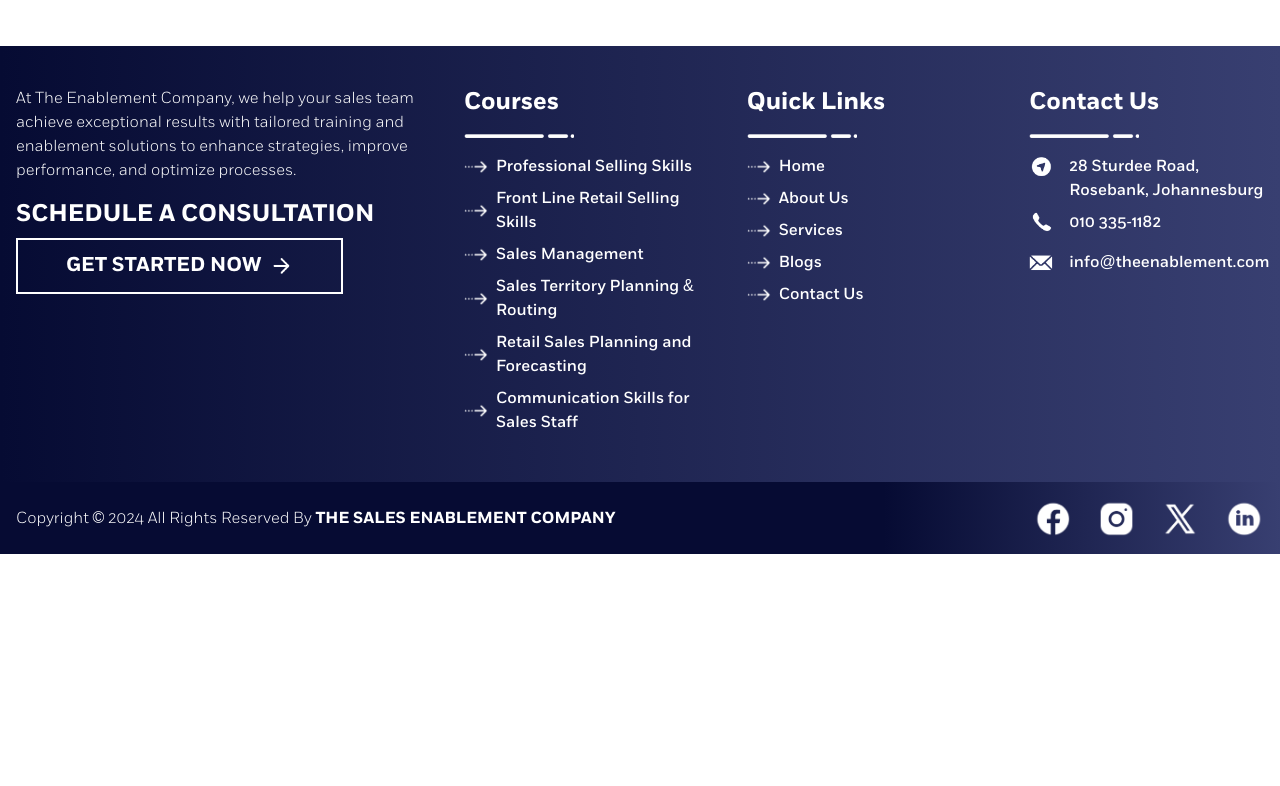
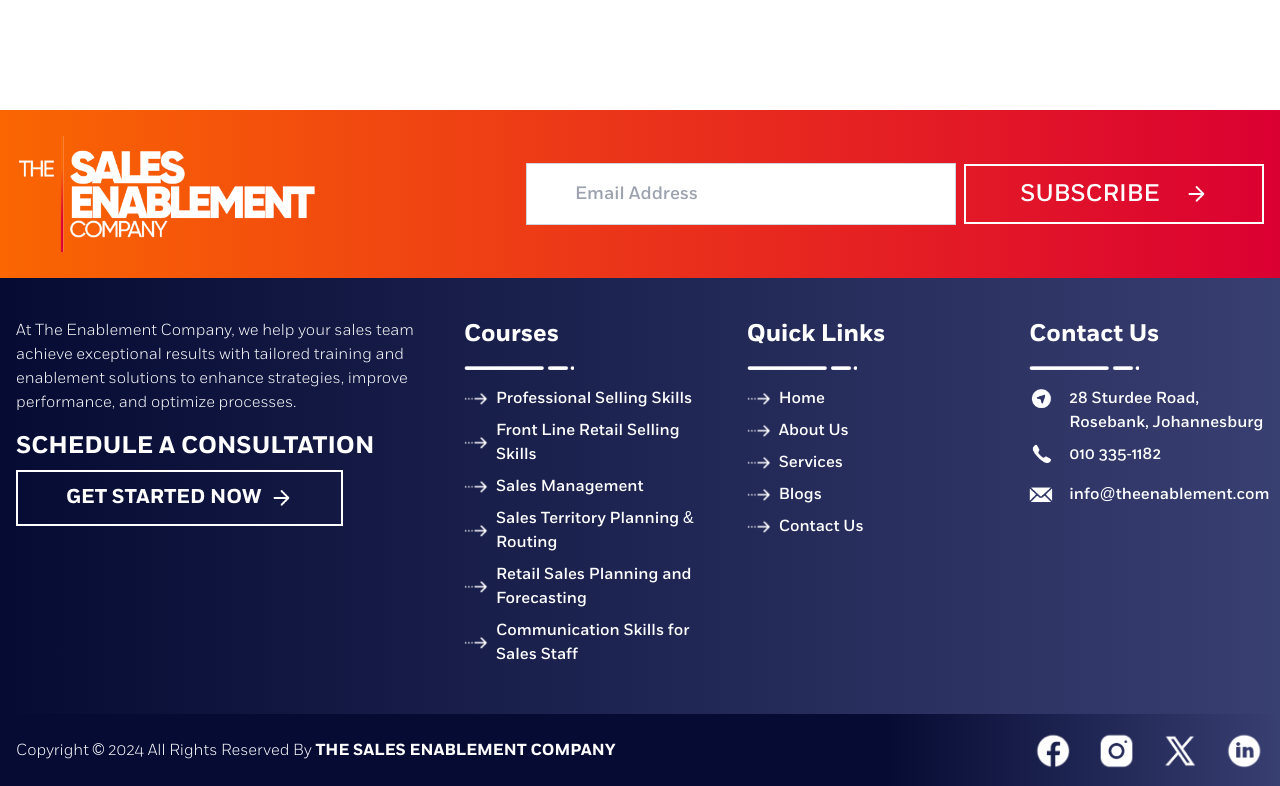
Before and after one commit to hrushikeshjena9/thesalesenablement2, a React (Vite) app: page / in a window 1280 px wide. Shown: the part 6462-7248 px from the top of the page. Before the commit the page ends 7016 px from the top, so only its background shows below. Built offline with nearby package versions, Linux system fonts and the light colour scheme.

Commit message:
Update Home.jsx

```diff
--- a/src/pages/Home.jsx
+++ b/src/pages/Home.jsx
@@ -8,7 +8,7 @@
 import Testimonials from "../home-sections/Testimonialss";
 import OurCourses from "../home-sections/OurCourses";
 import LatestBlogs from "../home-sections/LatestBlogs";
-// import Footersubscribe from "../home-sections/footersubscribe";
+import Footersubscribe from "../home-sections/footersubscribe";
 function Home() {
   return (
     <>
@@ -21,7 +21,7 @@
         <CaseStudies />
         <Testimonials />
         <LatestBlogs />
-{/*         <Footersubscribe/> */}
+        <Footersubscribe/>
       </div>
     </>
   );
```
